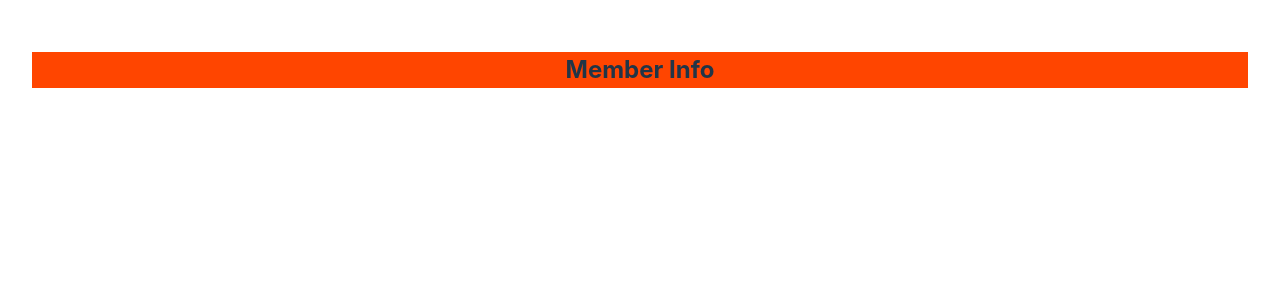
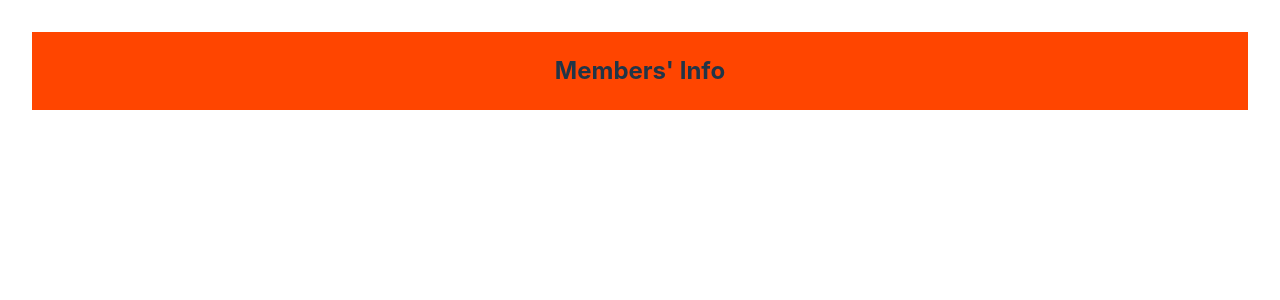
Before and after one commit to ashishachar/Book_Store, a React (Vite) app in the folder frontend/bookstore/: page /Memberinfo in a window 1280 px wide. Shown: the top 300 px of the page. Built offline with nearby package versions, Linux system fonts and the light colour scheme.

Commit message:
UI changes done to Memberinfo page.

```diff
--- a/frontend/bookstore/src/components/Memberinfo.jsx
+++ b/frontend/bookstore/src/components/Memberinfo.jsx
@@ -4,10 +4,12 @@ import React from 'react';
 
 function Memberinfo() {
   return (
-    <div className="MIHeader">
-        <h2>Member Info</h2>
+    <div>
+        <div className="MIHeader">
+        <h2>Members&#39; Info</h2>
+        </div>
+    </div>
 
-    </div>
   )
 }
 
--- a/frontend/bookstore/src/stylesheets/Login.css
+++ b/frontend/bookstore/src/stylesheets/Login.css
@@ -1,7 +1,7 @@
 .LIContent1{
     display: flex;
     padding: 0;
-    height:42.9rem;
+    height:47rem;
     color: white;
     font-size: 2.5rem;
     font-weight: 700;
@@ -12,7 +12,7 @@
     flex-direction: column;
     justify-content: center;
     align-items: center;
-    margin: 20px;
+    margin: 0 20px;
     width: 50%;
     background-color: rgb(158, 44, 2);
 }
--- a/frontend/bookstore/src/stylesheets/Memberinfo.css
+++ b/frontend/bookstore/src/stylesheets/Memberinfo.css
@@ -1,4 +1,5 @@
 .MIHeader{
     background-color: orangered;
-
+    padding: 1px;
+    margin: 0;
 }
```
